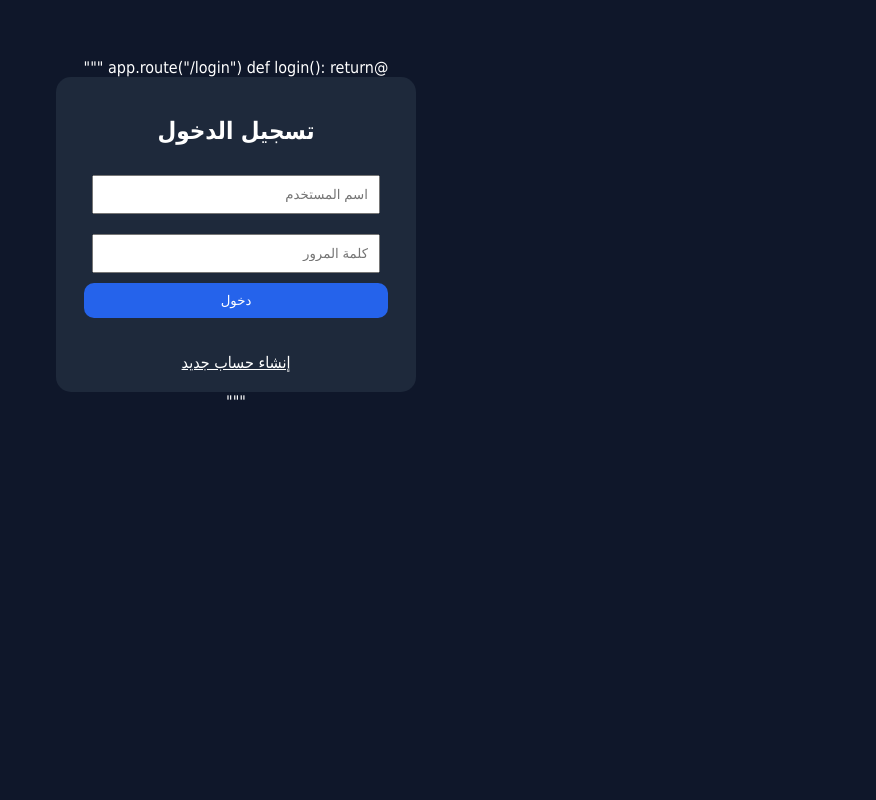
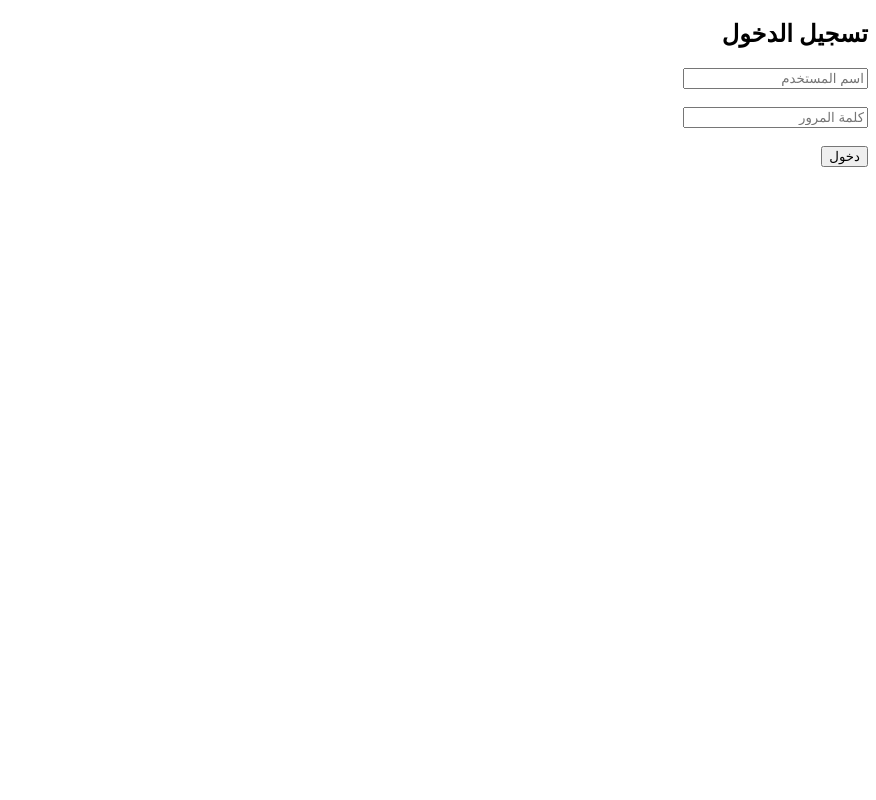
Before and after one commit to e65461123-png/essam_athar369, a Flask app: page /login in a window 1280 px wide. Shown: the whole page, without its empty margins (404-1280 px from the left). Run offline with Flask 3, Linux system fonts and the light colour scheme.

Commit message:
Update login.html

```diff
--- a/templates/login.html
+++ b/templates/login.html
@@ -1,56 +1,16 @@
-@app.route("/login")
-def login():
-    return """
 <!DOCTYPE html>
 <html dir="rtl">
-    <head>
-        <meta charset="UTF-8">
-        <title>تسجيل الدخول</title>
-        <style>
-            body{
-                background:#0f172a;
-                font-family:Tahoma;
-                color:white;
-                text-align:center;
-                padding-top:50px;
-            }
-            .box{
-                width:320px;
-                margin:auto;
-                background:#1e293b;
-                padding:20px;
-                border-radius:15px;
-            }
-            input{
-                width:90%;
-                padding:10px;
-                margin:10px;
-            }
-            button{
-                width:95%;
-                padding:10px;
-                background:#2563eb;
-                color:white;
-                border:none;
-                border-radius:10px;
-            }
-        </style>
-    </head>
 <body>
-        <div class="box">
+
 <h2>تسجيل الدخول</h2>
 
-            <form method="POST" action="/login">
-                <input type="text" name="username" placeholder="اسم المستخدم" required>
-                <input type="password" name="password" placeholder="كلمة المرور" required>
+<form method="post">
+<input name="username" placeholder="اسم المستخدم" required>
+<br><br>
+<input name="password" type="password" placeholder="كلمة المرور" required>
+<br><br>
 <button type="submit">دخول</button>
 </form>
 
-            <br>
-            <a href="/register" style="color:white">
-                إنشاء حساب جديد
-            </a>
-        </div>
 </body>
 </html>
-    """
```
Lines whose indentation alone changed are shown as unchanged.
